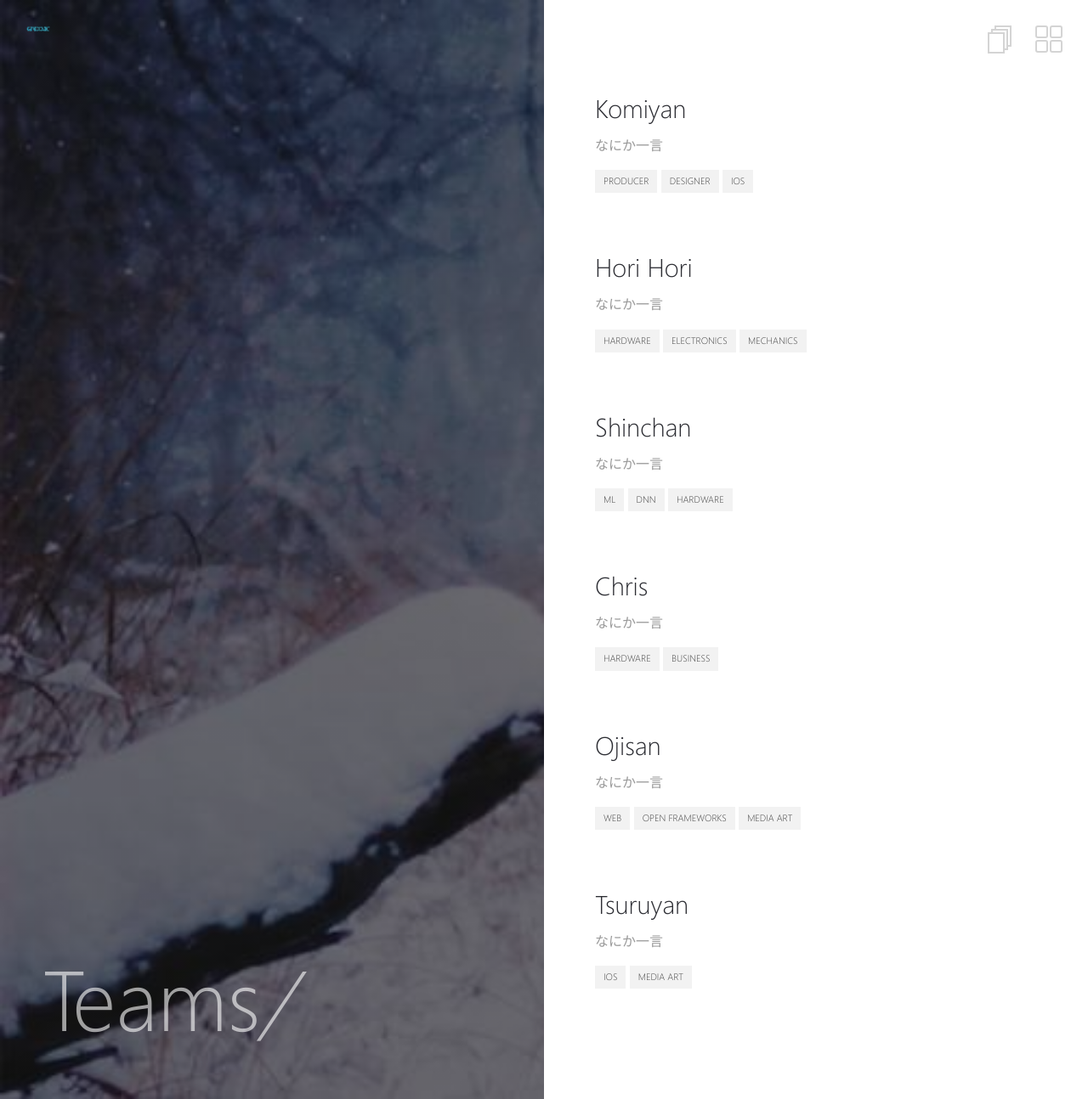
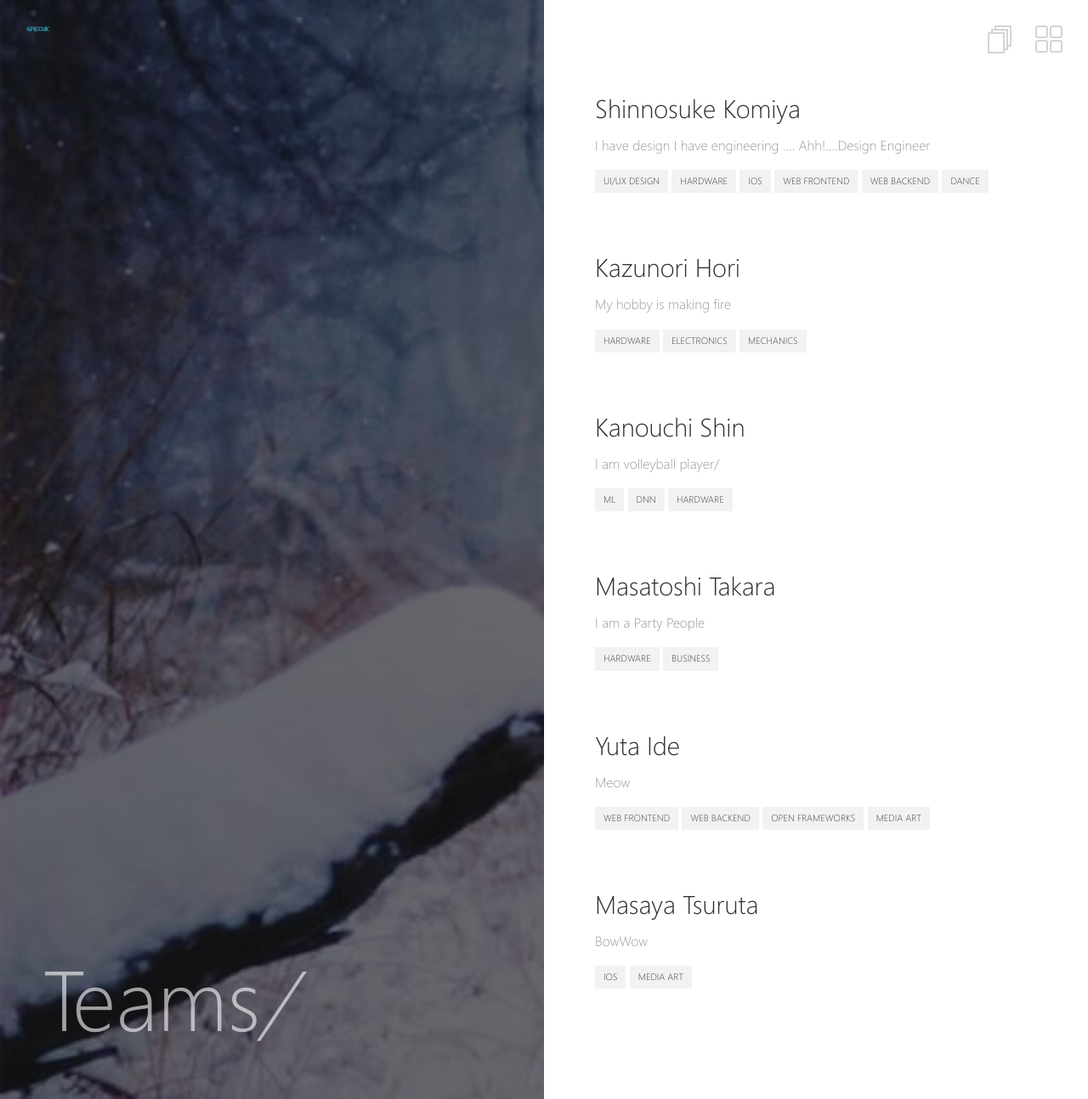
Before and after one commit to kurohune538/groove-site, a Jekyll site: the page built from _pages/teams.md, in a window 1280 px wide. Shown: the whole page at 85% size. Built offline with Jekyll 4.4.1, drawn with Linux system fonts in a browser that asks for light colours.

Commit message:
[update] team-list.html edit member info.

```diff
--- a/_layouts/team-list.html
+++ b/_layouts/team-list.html
@@ -24,24 +24,27 @@ layout: compress
         <ul class="posts-list">
           <li>
             <h2>
-                <span>Komiyan</span>
+                <span>Shinnosuke Komiya</span>
               </a>
             </h2>
-            <p>なにか一言</p>
+            <p>I have design I have engineering .... Ahh!....Design Engineer</p>
             <ul class="tags">
-              <li>Producer</li>
-              <li>Designer</li>
+              <li>UI/UX Design</li>
+              <li>Hardware</li>
               <li>iOS</li>
+              <li>Web Frontend</li>
+              <li>Web Backend</li>
+              <li>Dance</li>
             </ul>
           </li>
         </ul>
         <ul class="posts-list">
           <li>
             <h2>
-                <span>Hori Hori</span>
+                <span>Kazunori Hori</span>
               </a>
             </h2>
-            <p>なにか一言</p>
+            <p>My hobby is making fire</p>
             <ul class="tags">
               <li>Hardware</li>
               <li>Electronics</li>
@@ -52,10 +55,10 @@ layout: compress
         <ul class="posts-list">
           <li>
             <h2>
-                <span>Shinchan</span>
+                <span>Kanouchi Shin</span>
               </a>
             </h2>
-            <p>なにか一言</p>
+            <p>I am volleyball player/</p>
             <ul class="tags">
               <li>ML</li>
               <li>DNN</li>
@@ -66,10 +69,10 @@ layout: compress
         <ul class="posts-list">
           <li>
             <h2>
-                <span>Chris</span>
+                <span>Masatoshi Takara</span>
               </a>
             </h2>
-            <p>なにか一言</p>
+            <p>I am a Party People</p>
             <ul class="tags">
               <li>Hardware</li>
               <li>Business</li>
@@ -79,12 +82,13 @@ layout: compress
         <ul class="posts-list">
           <li>
             <h2>
-                <span>Ojisan</span>
+                <span>Yuta Ide</span>
               </a>
             </h2>
-            <p>なにか一言</p>
+            <p>Meow</p>
             <ul class="tags">
-              <li>Web</li>
+              <li>Web Frontend</li>
+              <li>Web Backend</li>
               <li>Open Frameworks</li>
               <li>Media Art</li>
             </ul>
@@ -93,10 +97,10 @@ layout: compress
         <ul class="posts-list">
           <li>
             <h2>
-                <span>Tsuruyan</span>
+                <span>Masaya Tsuruta</span>
               </a>
             </h2>
-            <p>なにか一言</p>
+            <p>BowWow</p>
             <ul class="tags">
               <li>iOS</li>
               <li>Media Art</li>
```
